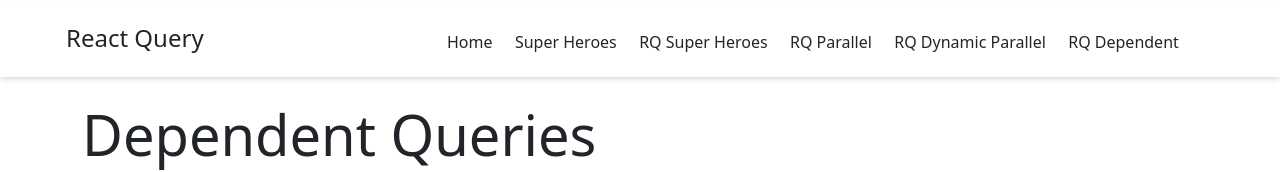
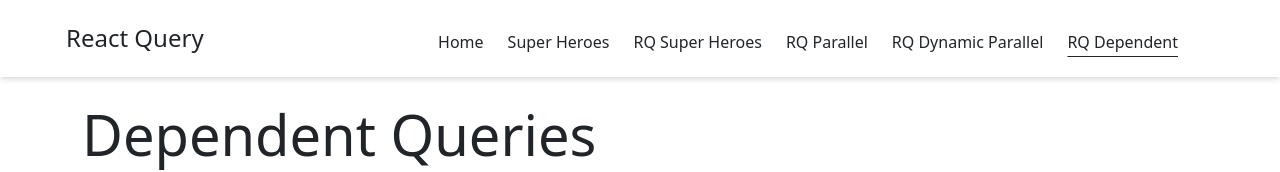
Before and after one commit to jrazap/react-query, a React (Vite) app: page /rq-dependent in a window 1280 px wide. Shown: the top 172 px of the page. Built offline with nearby package versions, Linux system fonts and the light colour scheme; data requests are answered from the project's data file.

Commit message:
Link Style

```diff
--- a/src/styles/index.scss
+++ b/src/styles/index.scss
@@ -16,6 +16,15 @@ nav {
     0 2px 4px -1px rgba(0, 0, 0, 0.06);
   padding: 1rem 2rem;
   transition: box-shadow 0.3s ease-in-out;
+
+  li {
+    &.active {
+      a {
+        text-decoration: underline;
+        text-underline-offset: 0.5rem;
+      }
+    }
+  }
 }
 
 a {
@@ -41,7 +50,7 @@ a {
   position: relative;
   color: #000;
   text-decoration: none;
-  padding: 0 0.2rem;
+  padding: 0 0.25rem;
   transition: color 0.3s ease-in-out;
 
   &::before {
```
